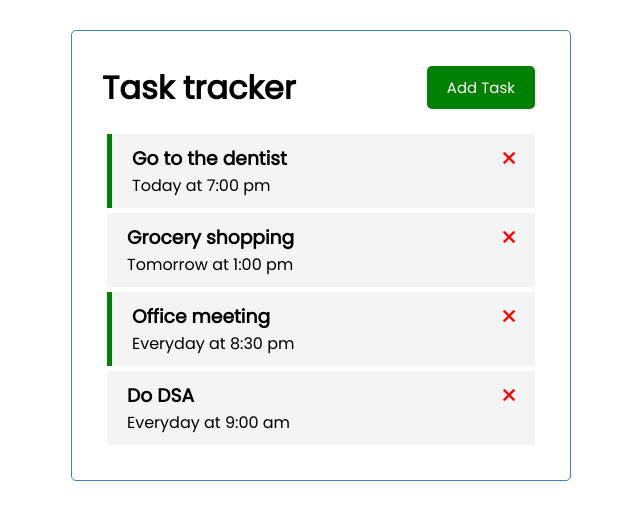
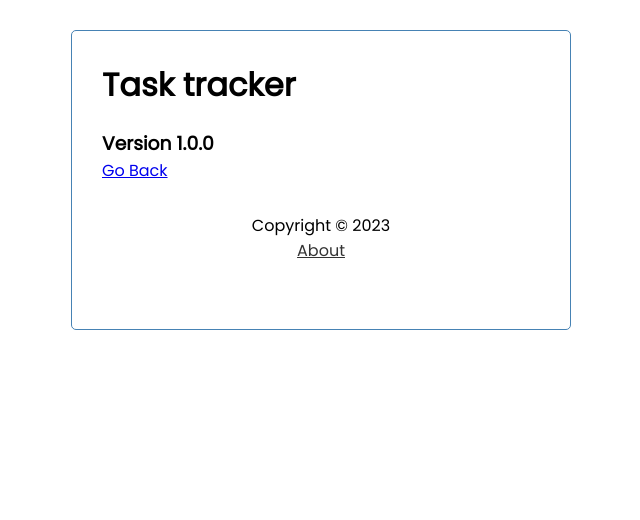
Before and after one commit to Sunil2201/vue-crash-course, a Vue app: page /about in a window 1280 px wide. Shown: the top 520 px of the page, without its empty margins (319-959 px from the left). Built offline with nearby package versions, Linux system fonts and the light colour scheme; data requests are answered from the project's data file.

Commit message:
refactor: created views

```diff
--- a/src/App.vue
+++ b/src/App.vue
@@ -5,92 +5,30 @@
       title="Task tracker"
       :showAddTask="showAddTask"
     />
-    <div v-show="showAddTask">
-      <AddTask @add-task="addTask" />
-    </div>
-    <Tasks
-      @toggle-reminder="toggleReminder"
-      @delete-task="deleteTask"
-      :tasks="tasks"
-    />
+    <router-view :showAddTask="showAddTask"> </router-view>
+    <Footer />
   </div>
 </template>
 
 <script>
 import Header from "./components/Header.vue";
-import Tasks from "./components/Tasks.vue";
-import AddTask from "./components/AddTask.vue";
+import Footer from "./components/Footer.vue";
 
 export default {
   name: "App",
   components: {
     Header,
-    Tasks,
-    AddTask,
+    Footer,
   },
   data() {
     return {
-      tasks: [],
       showAddTask: false,
     };
   },
   methods: {
     toggleAddTask() {
       this.showAddTask = !this.showAddTask;
-    },
-    async deleteTask(id) {
-      if (confirm("Are you sure?")) {
-        const res = await fetch(`http://localhost:5000/tasks/${id}`, {
-          method: "DELETE",
-        });
-
-        res.status === 200
-          ? (this.tasks = this.tasks.filter((task) => task.id !== id))
-          : alert("Error Deleting task");
-      }
-    },
-     async toggleReminder(id) {
-      const taskToToggle = await this.fetchTask(id)
-      const updTask = { ...taskToToggle, reminder: !taskToToggle.reminder }
-      const res = await fetch(`http://localhost:5000/tasks/${id}`, {
-        method: 'PUT',
-        headers: {
-          'Content-type': 'application/json',
-        },
-        body: JSON.stringify(updTask),
-      })
-      const data = await res.json()
-      this.tasks = this.tasks.map((task) =>
-        task.id === id ? { ...task, reminder: data.reminder } : task
-      )
-    },
-    async addTask(task) {
-      const res = await fetch("http://localhost:5000/tasks", {
-        method: "POST",
-        headers: {
-          "Content-type": "application/json",
-        },
-        body: JSON.stringify(task),
-      });
-
-      const data = await res.json();
-
-      this.tasks = [...this.tasks, data];
-    },
-    async fetchTasks() {
-      const res = await fetch("http://localhost:5000/tasks");
-      const data = await res.json();
-      return data;
-    },
-
-    async fetchTask(id) {
-      const res = await fetch(`http://localhost:5000/tasks/${id}`);
-      const data = await res.json();
-      return data;
-    },
-  },
-  async created() {
-    this.tasks = await this.fetchTasks();
+    }
   },
 };
 </script>
--- /dev/null
+++ b/src/components/Footer.vue
@@ -0,0 +1,16 @@
+<template>
+  <footer>
+    <p>Copyright &copy; 2023</p>
+    <router-link to="/about">About</router-link>
+  </footer>
+</template>
+
+<style scoped>
+a {
+  color: #333;
+}
+footer {
+  margin-top: 30px;
+  text-align: center;
+}
+</style>
--- a/src/components/Header.vue
+++ b/src/components/Header.vue
@@ -2,6 +2,7 @@
   <header>
     <h1>{{ title }}</h1>
     <Button
+      v-show="homePage"
       @btn-click="$emit('toggle-add-task')"
       :text="showAddTask ? 'Close' : 'Add Task'"
       :color="showAddTask ? 'red' : 'green'"
@@ -20,6 +21,15 @@ export default {
   components: {
     Button,
   },
+  computed: {
+    homePage() {
+      if (this.$route.path === "/") {
+        return true;
+      } else {
+        return false;
+      }
+    },
+  },
 };
 </script>
 
--- a/src/main.js
+++ b/src/main.js
@@ -1,4 +1,7 @@
 import { createApp } from 'vue'
 import App from './App.vue'
+import router from './router'
 
-createApp(App).mount('#app')
+createApp(App)
+    .use(router)
+    .mount('#app')
--- /dev/null
+++ b/src/router/index.js
@@ -0,0 +1,23 @@
+import { createRouter, createWebHistory } from "vue-router";
+import About from "../views/About";
+import Home from "../views/Home"
+
+const routes = [
+  {
+    path: "/",
+    name: "Home",
+    component: Home,
+  },
+  {
+    path: "/about",
+    name: "About",
+    component: About,
+  },
+];
+
+const router = createRouter({
+  history: createWebHistory(process.env.BASE_URL),
+  routes,
+});
+
+export default router;
--- /dev/null
+++ b/src/views/About.vue
@@ -0,0 +1,4 @@
+<template>
+    <h3>Version 1.0.0</h3>
+    <router-link to="/">Go Back</router-link>
+</template>
--- /dev/null
+++ b/src/views/Home.vue
@@ -0,0 +1,84 @@
+<template>
+  <AddTask v-show="showAddTask" @add-task="addTask" />
+
+  <Tasks
+    @toggle-reminder="toggleReminder"
+    @delete-task="deleteTask"
+    :tasks="tasks"
+  />
+</template>
+
+<script>
+import Tasks from "../components/Tasks.vue";
+import AddTask from "../components/AddTask.vue";
+export default {
+  name: "Home",
+  props: {
+    showAddTask: Boolean,
+  },
+  components: {
+    Tasks,
+    AddTask,
+  },
+  data() {
+    return {
+      tasks: [],
+    };
+  },
+  methods: {
+    async deleteTask(id) {
+      if (confirm("Are you sure?")) {
+        const res = await fetch(`http://localhost:5000/tasks/${id}`, {
+          method: "DELETE",
+        });
+
+        res.status === 200
+          ? (this.tasks = this.tasks.filter((task) => task.id !== id))
+          : alert("Error Deleting task");
+      }
+    },
+    async toggleReminder(id) {
+      const taskToToggle = await this.fetchTask(id);
+      const updTask = { ...taskToToggle, reminder: !taskToToggle.reminder };
+      const res = await fetch(`http://localhost:5000/tasks/${id}`, {
+        method: "PUT",
+        headers: {
+          "Content-type": "application/json",
+        },
+        body: JSON.stringify(updTask),
+      });
+      const data = await res.json();
+      this.tasks = this.tasks.map((task) =>
+        task.id === id ? { ...task, reminder: data.reminder } : task
+      );
+    },
+    async addTask(task) {
+      const res = await fetch("http://localhost:5000/tasks", {
+        method: "POST",
+        headers: {
+          "Content-type": "application/json",
+        },
+        body: JSON.stringify(task),
+      });
+
+      const data = await res.json();
+
+      this.tasks = [...this.tasks, data];
+    },
+    async fetchTasks() {
+      const res = await fetch("http://localhost:5000/tasks");
+      const data = await res.json();
+      return data;
+    },
+
+    async fetchTask(id) {
+      const res = await fetch(`http://localhost:5000/tasks/${id}`);
+      const data = await res.json();
+      return data;
+    },
+  },
+  async created() {
+    this.tasks = await this.fetchTasks();
+  },
+};
+</script>
```
